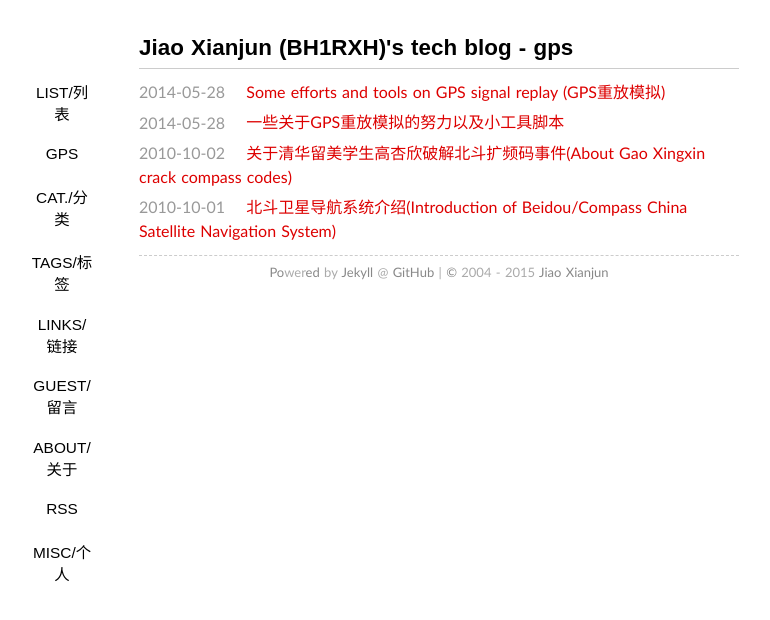
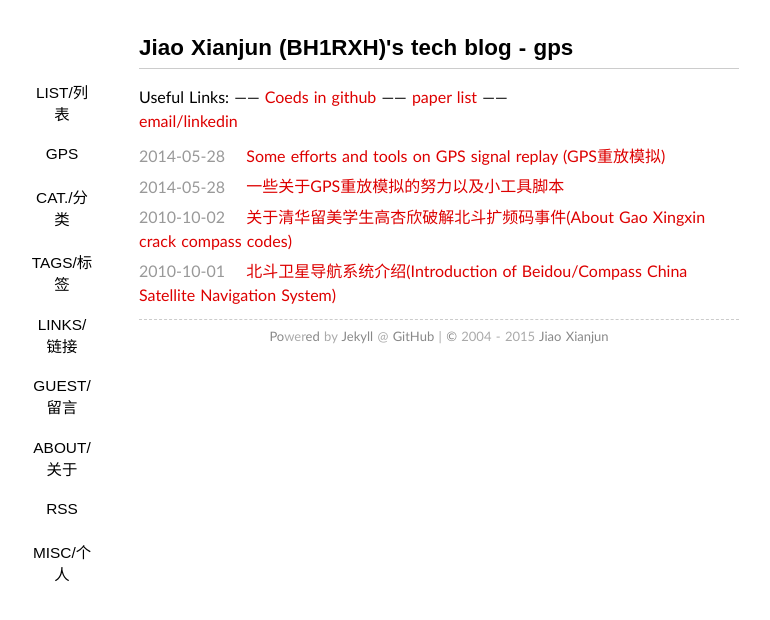
Before and after one commit to sdr-x/sdr-x.github.io, a Jekyll site: the page built from gps/index.md, in a window 1280 px wide. Shown: the top 620 px of the page, without its empty margins (201-971 px from the left). Built offline with Jekyll 4.4.1, drawn with Linux system fonts in a browser that asks for light colours; some web fonts are replaced; Markdown is read by kramdown in place of the engine named in the settings; comment, search, counter and statistics services are not loaded.

Commit message:
Update index.md

```diff
--- a/gps/index.md
+++ b/gps/index.md
@@ -2,6 +2,13 @@
 title: Jiao Xianjun (BH1RXH)'s tech blog - gps
 layout: page
 ---
+
+Useful Links: ------
+<a href="https://github.com/JiaoXianjun">Coeds in github</a>
+ ------
+<a href="https://www.researchgate.net/profile/Xianjun_Jiao?ev=hdr_xprf">paper list</a>
+  ------
+<a href="mailto:putaoshu@gmail.com">email/linkedin</a>
 
 <ul class="listing">
 {% for post in site.categories.gps %}
```
